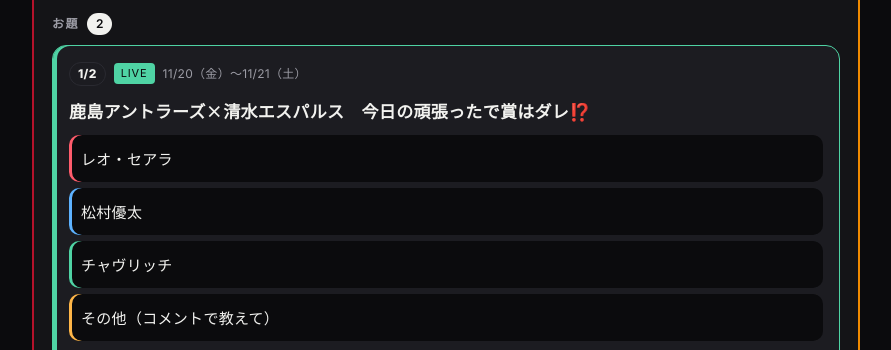
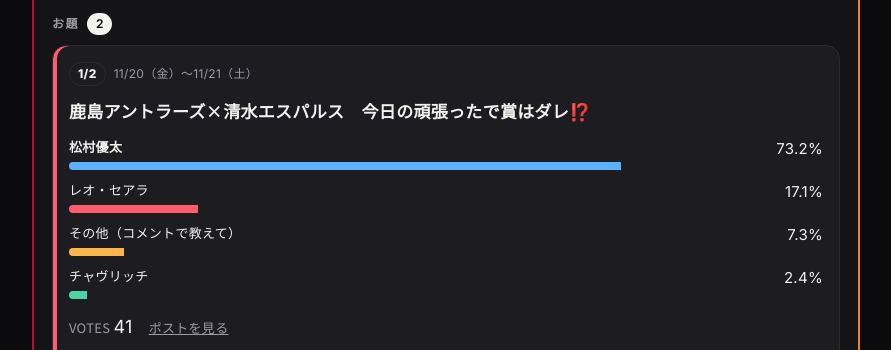
Before and after one commit to jsapo-vote/jsapo-vote.github.io, a plain HTML site: page index.html in a window 1280 px wide. Shown: the part 860-1210 px from the top of the page, without its empty margins (194-1085 px from the left). Drawn offline with Linux system fonts and the light colour scheme.

Commit message:
Add files via upload

```diff
--- a/index.html
+++ b/index.html
@@ -390,7 +390,7 @@ const TOPICS=[
   ],
   lineup:[{team:"鹿島アントラーズ",start:[["GK",1,"早川 友基"],["DF",5,"関川 郁万"],["DF",7,"小川 諒也"],["DF",23,"津久井 佳祐"],["DF",55,"植田 直通"],["MF",6,"三竿 健斗"],["MF",8,"マテウス ブエノ"],["MF",17,"エウベル"],["MF",24,"林 晴己"],["MF",27,"松村 優太"],["FW",9,"レオ セアラ"]],subs:[["GK",21,"山田 大樹"],["DF",4,"千田 海人"],["DF",28,"大川 佑梧"],["DF",32,"松本 遥翔"],["MF",10,"柴崎 岳"],["MF",42,"大貫 琉偉"],["FW",30,"吉田 湊海"],["FW",34,"徳田 誉"],["FW",77,"チャヴリッチ"]]},{team:"清水エスパルス",start:[["GK",1,"沖 悠哉"],["DF",14,"パク スンウク"],["DF",15,"本多 勇喜"],["DF",24,"須貝 英大"],["DF",25,"マテウス ブルネッティ"],["MF",17,"弓場 将輝"],["MF",37,"小泉 慶"],["MF",81,"小塚 和季"],["FW",7,"カピシャーバ"],["FW",13,"ジャーメイン 良"],["FW",21,"松崎 快"]],subs:[["GK",16,"梅田 透吾"],["DF",28,"吉田 豊"],["DF",51,"住吉 ジェラニレショーン"],["MF",6,"ウォン ドゥジェ"],["MF",8,"井上 健太"],["MF",50,"藤井 智也"],["FW",9,"オ セフン"],["FW",19,"木下 康介"],["FW",49,"北川 航也"]]}],
   polls:[
-   {q:"鹿島アントラーズ×清水エスパルス　今日の頑張ったで賞はダレ⁉️",opts:["レオ・セアラ","松村優太","チャヴリッチ","その他（コメントで教えて）"],post:"https://x.com/cossack72598234/status/2123755816851480679",start:"2026-11-20",end:"2026-11-21",comment:"松村優太に一票🙋",voices:[]},
+   {q:"鹿島アントラーズ×清水エスパルス　今日の頑張ったで賞はダレ⁉️",opts:["レオ・セアラ","松村優太","チャヴリッチ","その他（コメントで教えて）"],votes:[17.1,73.2,2.4,7.3],total:41,post:"https://x.com/cossack72598234/status/2123755816851480679",start:"2026-11-20",end:"2026-11-21",comment:"松村優太に一票🙋",voices:[]},
    {q:"鹿島アントラーズ×清水エスパルス　今日のMVP予想を教えて‼️",opts:["レオ・セアラ","チャヴリッチ","松村 優太","その他（コメントで教えて）"],votes:[40,6.7,33.3,20],total:15,post:"https://x.com/cossack72598234/status/2123700974124519612",start:"2026-11-20",end:"2026-11-20",voices:[]}
   ]},
  {title:"鹿島×全北現代",comp:"AFCチャンピオンズリーグエリート リーグステージ MD5",date:"2026-11-25",kickoff:"19:00",place:"カシマサッカースタジアム",colors:["#B5122B","#1C6B3A"],tags:["鹿島","ACL","2026年"],next:true,polls:[]},
```
